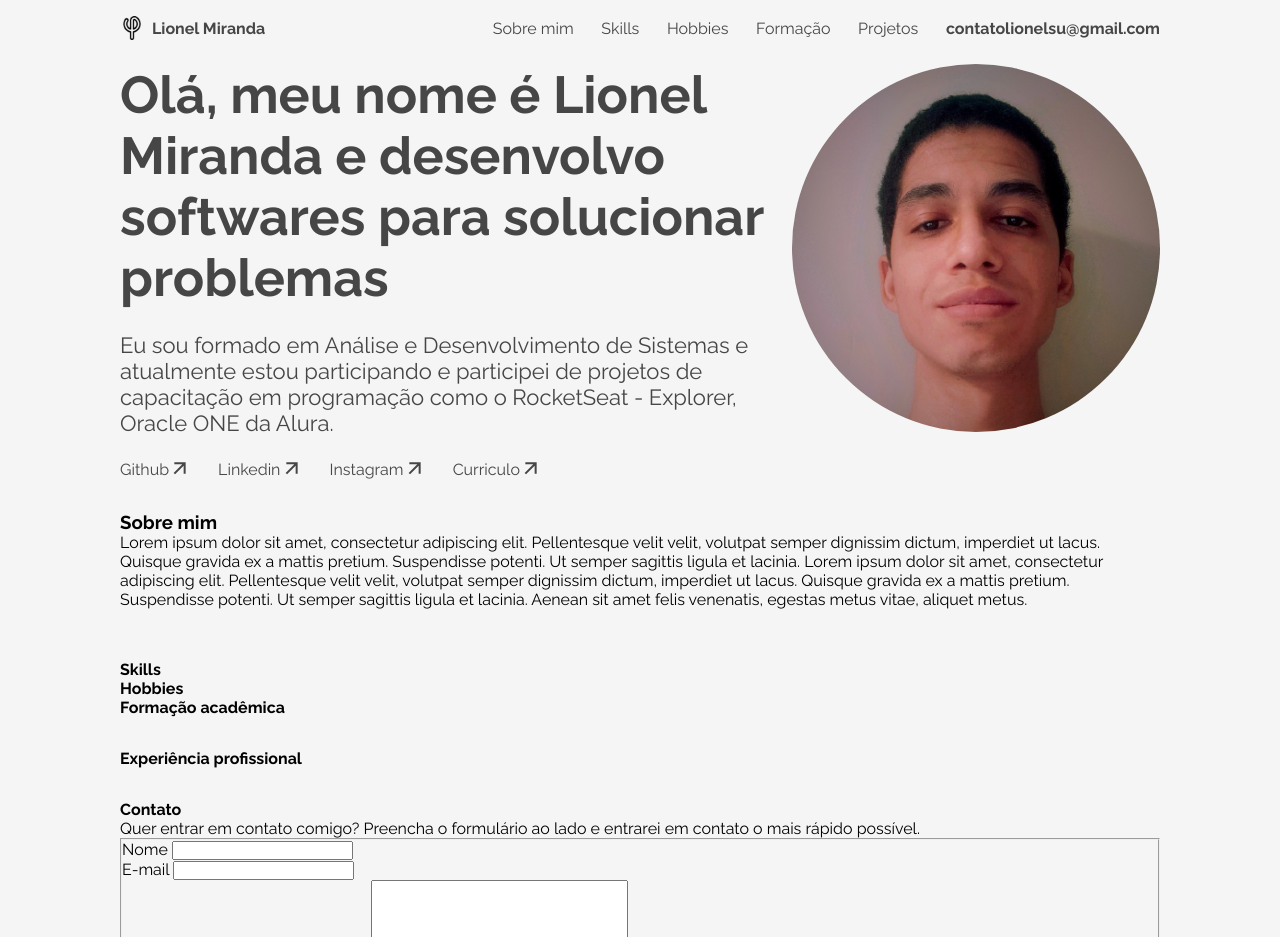
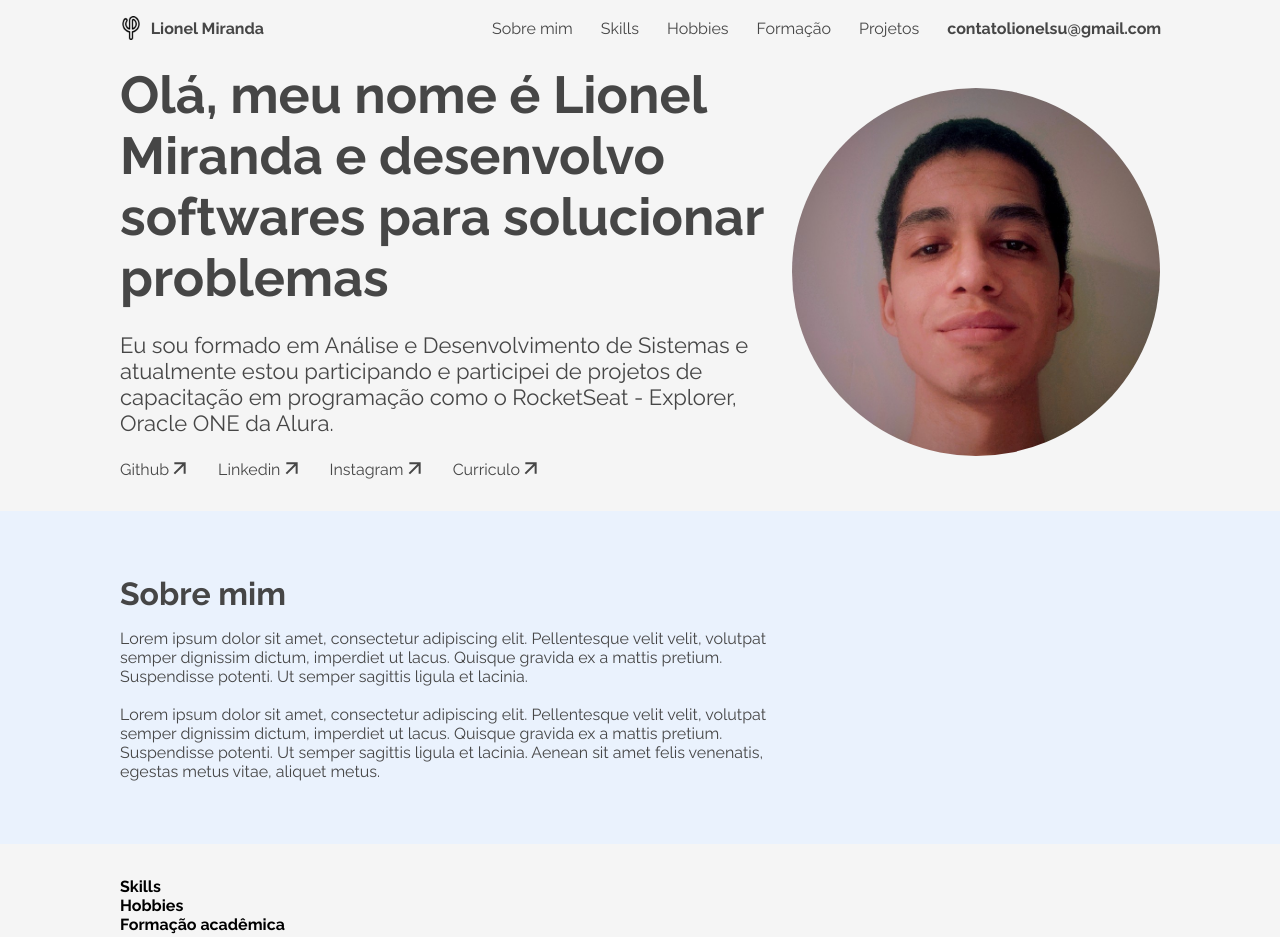
Before and after one commit to lionelsu/Portfolio, a plain HTML site: page index.html in a window 1280 px wide. Shown: the top 937 px of the page. Drawn offline with Linux system fonts and the light colour scheme.

Commit message:
feat: about section

```diff
--- /dev/null
+++ b/assets/css/about/about.css
@@ -0,0 +1,30 @@
+.about {
+    display: flex;
+    flex-direction: column;
+    justify-content: flex-start;
+    color: var(--color-gray);
+    padding: 64px 39.0rem 64px 0;
+}
+
+.about__h2 {
+    font-size: 3.2rem;
+    line-height: 3.8rem;
+    margin-bottom: 1.6rem;
+}
+
+.about__text {
+    font-size: 1.6rem;
+    line-height: 1.9rem;
+}
+
+
+.about-zcolor::before {
+    content: '';
+    position: absolute;
+    background: #EAF2FD;
+    width: 100%;
+    height: 33.3rem;
+
+    left: 0;
+    z-index: -1;
+}
--- a/assets/css/header/header.css
+++ b/assets/css/header/header.css
@@ -1,6 +1,7 @@
 .header {
     display: flex;
     justify-content: space-between;
+    align-items: center;
 }
 
 .header-about {
--- a/assets/css/menu/menu.css
+++ b/assets/css/menu/menu.css
@@ -1,22 +1,20 @@
-.menu-fixed {
-
-}
-
-
 .menu {
     position: fixed;
     display: flex;
     flex-direction: row;
     list-style: none;
     align-items: center;
-    justify-content:space-between;
+    justify-content: center;
     flex-wrap: wrap;
     grid-area: header;
 
     background: var(--color-white);
-    width: 1040px;
+    width: 100%;
     padding-top: 16px;
     top: 0;
+    left: 0;
+    right: 0;
+    gap: 2.8rem;
 }
 
 
--- a/assets/css/style.css
+++ b/assets/css/style.css
@@ -1,5 +1,6 @@
 @import url("./menu/menu.css");
 @import url("./header/header.css");
+@import url("./about/about.css");
 
 * {
     margin: 0;
@@ -12,6 +13,7 @@
     --f-size-16: 1.6rem;
     --color-gray: rgba(70, 70, 70, 1);
     --color-white: rgba(245, 245, 245, 1);
+    --color-bright-blue: rgba(234, 242, 253, 1);
 }
 
 html {
--- a/index.html
+++ b/index.html
@@ -79,15 +79,17 @@
         </section>
     </header>
 
-    <section class="about" id="about__link">
-            <h3>Sobre mim</h3>
-            <p>
-            Lorem ipsum dolor sit amet, consectetur adipiscing elit. Pellentesque velit velit, volutpat semper dignissim dictum, imperdiet ut lacus. Quisque gravida ex a mattis pretium. Suspendisse potenti. Ut semper sagittis ligula et lacinia.
+    <section class="about-zcolor">
+        <section class="about" id="about__link">
+                <h2 class="about__h2">Sobre mim</h2>
 
-            Lorem ipsum dolor sit amet, consectetur adipiscing elit. Pellentesque velit velit, volutpat semper dignissim dictum, imperdiet ut lacus. Quisque gravida ex a mattis pretium. Suspendisse potenti. Ut semper sagittis ligula et lacinia. Aenean sit amet felis venenatis, egestas metus vitae, aliquet metus.
-            </p>
-
-            <img>
+                <p class="about__text">
+                Lorem ipsum dolor sit amet, consectetur adipiscing elit. Pellentesque velit velit, volutpat semper dignissim dictum, imperdiet ut lacus. Quisque gravida ex a mattis pretium. Suspendisse potenti. Ut semper sagittis ligula et lacinia.
+                <br>
+                <br>
+                Lorem ipsum dolor sit amet, consectetur adipiscing elit. Pellentesque velit velit, volutpat semper dignissim dictum, imperdiet ut lacus. Quisque gravida ex a mattis pretium. Suspendisse potenti. Ut semper sagittis ligula et lacinia. Aenean sit amet felis venenatis, egestas metus vitae, aliquet metus.
+                </p>
+        </section>
     </section>
 
     <main class="main">
```
